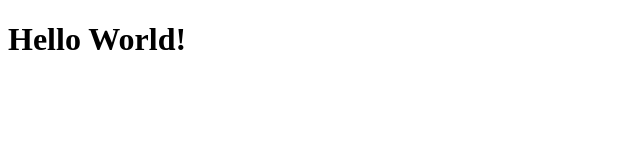
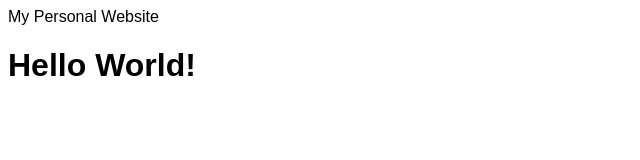
Before and after one commit to scarlettvalentin/data-scientist-fashionista, a plain HTML site: page index.html in a window 1280 px wide. Shown: the whole page, without its empty margins (0-640 px from the left). Drawn offline with Linux system fonts and the light colour scheme.

Commit message:
attach stylesheet

```diff
--- a/index.html
+++ b/index.html
@@ -1,6 +1,7 @@
 <!DOCTYPE html>
 <html lang="en">
     <head>
+        <link rel="stylesheet" href="style.css"
         <title>My Personal Website</title>
     </head>
     <body>
--- /dev/null
+++ b/style.css
@@ -0,0 +1,4 @@
+body {
+    background: white;
+    font-family: 'Avantgarde', sans-serif;
+}
```
